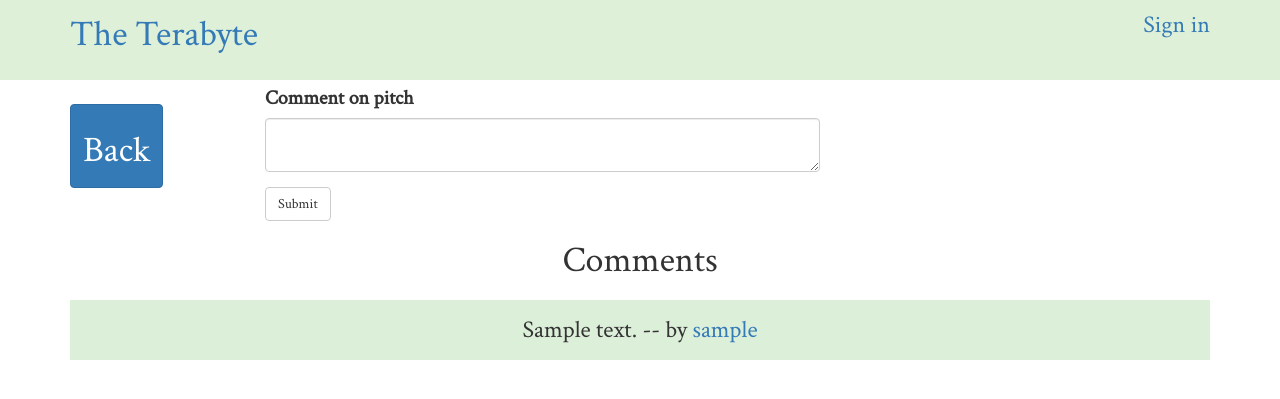
After one commit to TonyKioko/TheBlog, a Flask app: template app/templates/comments.html in a window 1280 px wide. The commit adds this page. Shown: the top 399 px of the page. Run offline with Flask 2, Linux system fonts and the light colour scheme; tables that the repository leaves empty hold one stand-in row (values such as "Sample post"); the template is opened without the code that fills it: values that come from a table or form of the project are taken from there, most other values are stand-ins (such as "Sample title", 1, 10 or a date in 2020); some libraries are stand-ins or nearby versions.

Commit message:
comments form now displaying

```diff
--- /dev/null
+++ b/app/templates/comments.html
@@ -0,0 +1,44 @@
+
+{% import 'macros.html' as macro%}
+{% extends 'base.html'%}
+{% import 'bootstrap/wtf.html' as wtf %}
+{% block styles%}
+            {{ super() }}
+            <link href="https://fonts.googleapis.com/css?family=Crimson+Text|Old+Standard+TT|Roboto" rel="stylesheet">
+            <link rel="stylesheet" href="{{url_for('static',filename='css/styles.css')}}">
+{% endblock %}
+{% block content %}
+<div class="container" style="font-family: 'Crimson Text', serif;font-size:20px">
+<div class="row">
+<div class="col-md-2">
+    <a   class="btn btn-primary"href="/" style="margin-top:20px;"><h1>Back</h1></a>
+</div>
+<div class="col-md-6">
+
+    {{ wtf.quick_form(comments_form)}}
+</div>
+
+</div>
+
+    <div id="comments">
+
+            <div class="card text-center">
+  <h1 class="card-header">Comments</h1>
+                {% for comment in comments_list %}
+  <div class="card-body">
+    <h3 class="card-text" style="height:60px;line-height:60px;background-color:#DCEFD9">{{comment.the_comment}} -- by <a href="#">{{comment.user.username}}</a></h3>
+
+  </div>
+                {%endfor%}
+</div>
+
+
+        </div>
+
+
+    </div>
+
+
+
+
+{% endblock%}
--- a/app/templates/home.html
+++ b/app/templates/home.html
@@ -11,6 +11,7 @@
 {% for post in posts%}
 <h3>{{post.title}}</h3>
 <h3>{{post.body}}</h3>
+<a href="/pitch/{{post.id}}" style=""><h4>Add Comment | View Comments</h4></a>
 
 
 {% endfor  %}
--- a/app/templates/navbar.html
+++ b/app/templates/navbar.html
@@ -8,7 +8,7 @@
               <span class="icon-bar"></span>
               <span class="icon-bar"></span>
             </button>
-            <a class="navbar-brand" href="/" style="margin-top:-20px;"><h1>TheBlog</h1></a>
+            <a class="navbar-brand" href="/" style="margin-top:-20px;"><h1>The Terabyte</h1></a>
             <ul class="nav navbar-nav navbar-left">
 
               </ul>
```
Also changed, not shown: app/main/views.py (+19 -1 lines).
